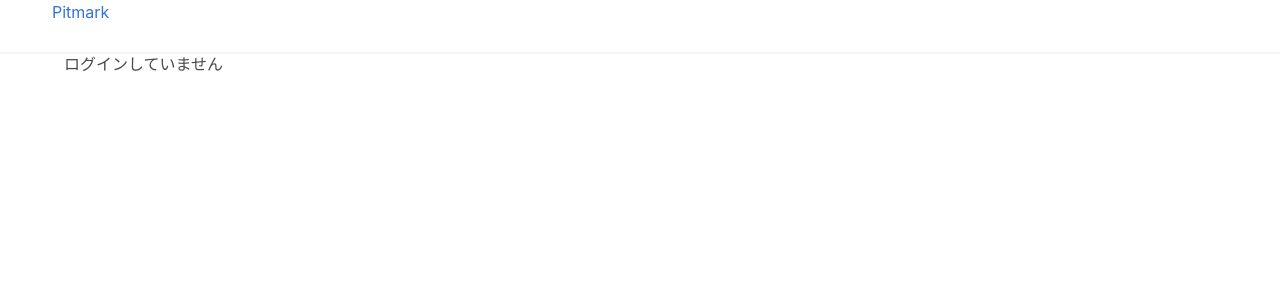
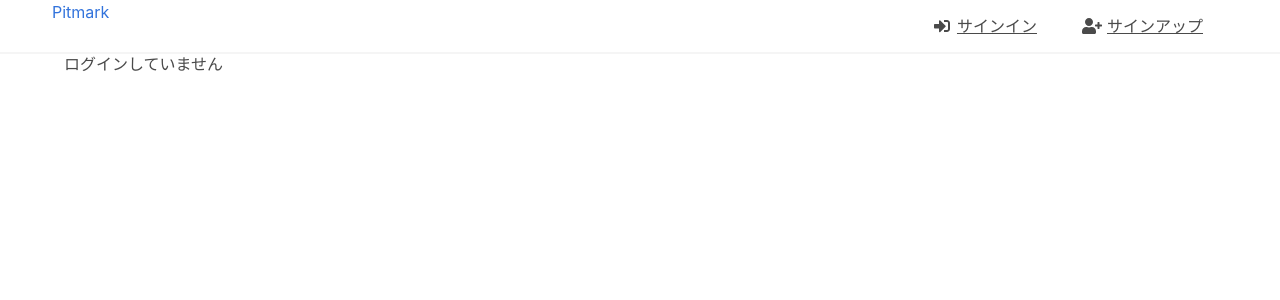
Before and after one commit to eikoh0117/pitmark, a Vue app in the folder app/pitmark/: page / in a window 1280 px wide. Shown: the top 300 px of the page. Built offline with nearby package versions, Linux system fonts and the light colour scheme; no server answers.

Commit message:
Make it possible for user to signout

```diff
--- a/app/pitmark/src/App.vue
+++ b/app/pitmark/src/App.vue
@@ -18,7 +18,41 @@
           </a>
         </div>
         <div id="navbar-links" class="navbar-menu">
-          <div class="navbar-end"></div>
+          <div v-if="user" class="navbar-end">
+            <div class="navbar-item has-dropdown is-hoverable">
+              <a class="navbar-link">
+                <span class="icon">
+                  <i class="fas fa-user"></i>
+                </span>
+              </a>
+              <div class="navbar-dropdown is-right">
+                <a @click="signOut" class="navbar-item">
+                  <span class="icon">
+                    <i class="fas fa-sign-out-alt"></i>
+                  </span>
+                  <span>サインアウト</span>
+                </a>
+              </div>
+            </div>
+          </div>
+          <div v-else class="navbar-end">
+            <div class="navbar-item">
+              <router-link :to="{ name: 'sign_in' }" class="button is-text">
+                <span class="icon">
+                  <i class="fas fa-sign-in-alt"></i>
+                </span>
+                <span>サインイン</span>
+              </router-link>
+            </div>
+            <div class="navbar-item">
+              <router-link :to="{ name: 'sign_up' }" class="button is-text">
+                <span class="icon">
+                  <i class="fas fa-user-plus"></i>
+                </span>
+                <span>サインアップ</span>
+              </router-link>
+            </div>
+          </div>
         </div>
       </div>
     </nav>
@@ -27,6 +61,30 @@
     </main>
   </div>
 </template>
+<script>
+import firebase from "firebase";
+
+export default {
+  name: "app",
+  data() {
+    return {
+      user: null
+    };
+  },
+  created() {
+    firebase.auth().onAuthStateChanged(user => {
+      this.user = user;
+    });
+  },
+  methods: {
+    async signOut() {
+      await firebase.auth().signOut();
+      // サインアウト後にトップページに遷移する
+      this.$router.push({ name: "home" });
+    }
+  }
+};
+</script>
 
 <style>
 </style>
```
